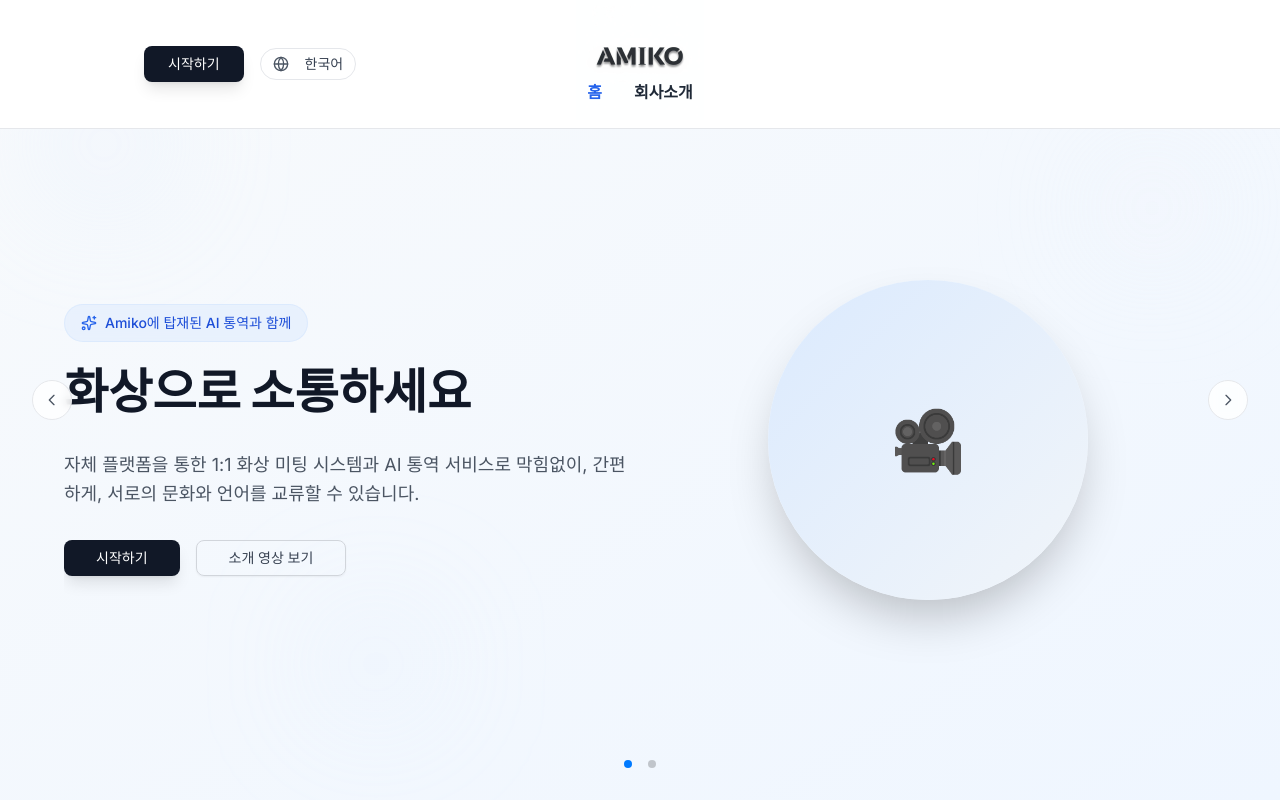
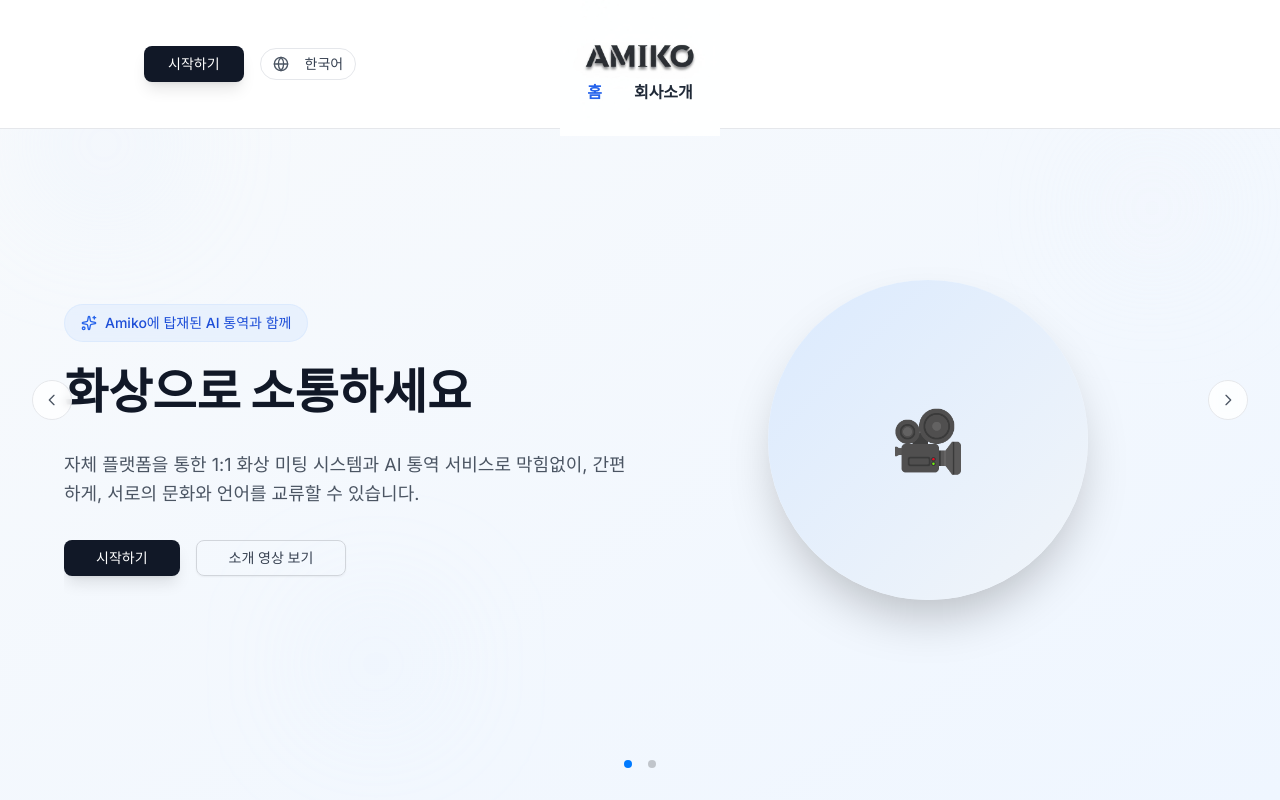
Before and after one commit to Sanghoonhan1334/Amiko-Project, a Next.js app: page / in a window 1280 px wide. Shown: the top 800 px of the page. Built offline with nearby package versions, Linux system fonts and the light colour scheme; no server answers; a web font is replaced by a local one.

Commit message:
feat: increase logo size from h-32 to h-40 and maxHeight from 128px to 160px

```diff
--- a/src/components/layout/Header.tsx
+++ b/src/components/layout/Header.tsx
@@ -241,13 +241,13 @@ export default function Header() {
             </div>
 
             {/* 중앙: 로고 */}
-            <div className="absolute left-1/2 transform -translate-x-1/2 -top-2 z-10">
+            <div className="absolute left-1/2 transform -translate-x-1/2 -top-6 z-10">
               <div className="flex items-center group">
                 <img
                   src="/amiko-foto.jpg"
                   alt="Amiko"
-                  className="h-32 w-auto object-contain group-hover:scale-105 transition-all duration-300"
-                  style={{ maxHeight: '128px' }}
+                  className="h-40 w-auto object-contain group-hover:scale-105 transition-all duration-300"
+                  style={{ maxHeight: '160px' }}
                 />
               </div>
             </div>
```
